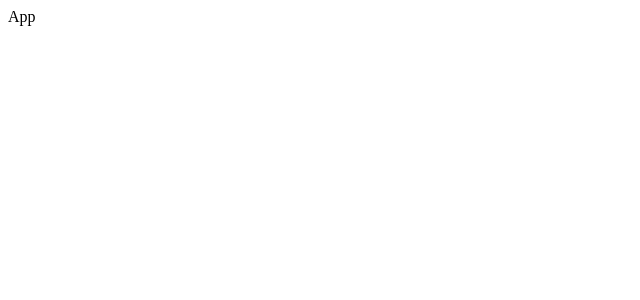
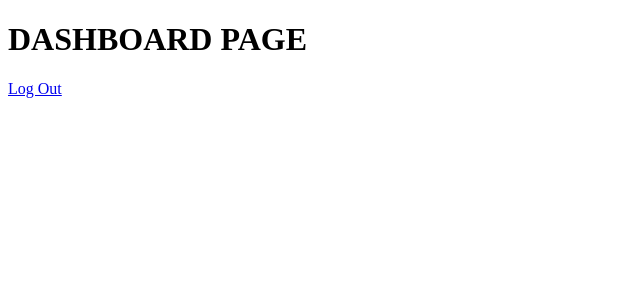
Before and after one commit to OrnellaBorges/foodHero-frontend, a React (Vite) app: page /dashboard in a window 1280 px wide. Shown: the top 300 px of the page, without its empty margins (0-640 px from the left). Built offline with nearby package versions, Linux system fonts and the light colour scheme.

Commit message:
init routers init loging page

```diff
--- a/package.json
+++ b/package.json
@@ -12,6 +12,7 @@
   "dependencies": {
     "react": "^18.2.0",
     "react-dom": "^18.2.0",
+    "react-router-dom": "^6.15.0",
     "sass": "^1.66.1"
   },
   "devDependencies": {
--- a/src/App.jsx
+++ b/src/App.jsx
@@ -1,7 +1,46 @@
 import "./App.css";
+import Dashboard from "./Components/Dashboard/Dashboard";
+import Login from "./Components/Login/Login";
+import Register from "./Components/Register/Register";
+
+// import React react dom
+
+import { createBrowserRouter, RouterProvider } from "react-router-dom";
+
+// creation du router ??? // on met dans un tableau des objets
+const router = createBrowserRouter([
+    {
+        path: "/",
+        element: (
+            <div>
+                <Login />
+            </div>
+        ),
+    },
+    {
+        path: "/register",
+        element: (
+            <div>
+                <Register />
+            </div>
+        ),
+    },
+    {
+        path: "/dashboard",
+        element: (
+            <div>
+                <Dashboard />
+            </div>
+        ),
+    },
+]);
 
 function App() {
-    return <div>App</div>;
+    return (
+        <>
+            <RouterProvider router={router} />
+        </>
+    );
 }
 
 export default App;
--- a/src/Components/Dashboard/Dashboard.jsx
+++ b/src/Components/Dashboard/Dashboard.jsx
@@ -3,7 +3,8 @@ import React from "react";
 const Dashboard = () => {
     return (
         <div className="container">
-            <p>Dashboard</p>
+            <h1>DASHBOARD PAGE</h1>
+            <a href="/">Log Out</a>
         </div>
     );
 };
--- a/src/Components/Login/Login.jsx
+++ b/src/Components/Login/Login.jsx
@@ -0,0 +1,22 @@
+import React from "react";
+import "./Login.scss";
+
+const Login = () => {
+    return (
+        <div className="loginPage flex ">
+            <h1>LOGIN PAGE</h1>
+            <div className="container flex">
+                <div className="videoDiv">
+                    <video src=""></video>
+                </div>
+            </div>
+            {/* <a href="/register">To Register</a>
+            <a href="/dashboard">To Dashboard</a> */}
+
+            {/* <button>To Register</button>
+            <button>To Dashboard</button> */}
+        </div>
+    );
+};
+
+export default Login;
--- a/src/Components/Register/Register.jsx
+++ b/src/Components/Register/Register.jsx
@@ -3,7 +3,8 @@ import React from "react";
 const Register = () => {
     return (
         <div className="container">
-            <p>Register</p>
+            <h1>REGISTER PAGE</h1>
+            <a href="/login">To Login</a>
         </div>
     );
 };
```
Also changed, not shown: src/Components/Dashboard/Dashboard.scss (added), src/Components/Login/Login.scss (added), src/Components/Register/Register.scss (added), 2 other files (tests, documents, lock files or other folders).
